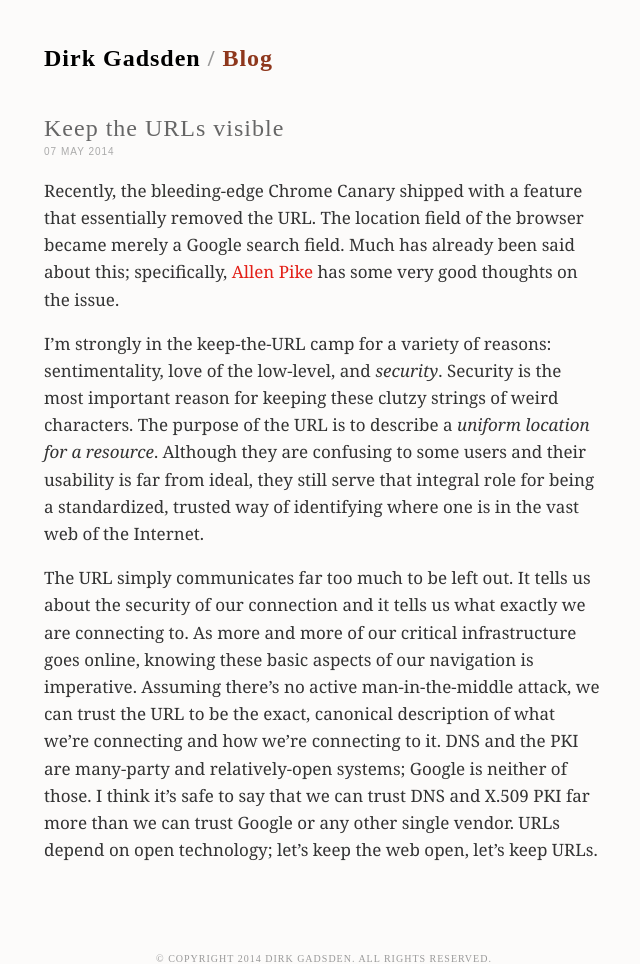
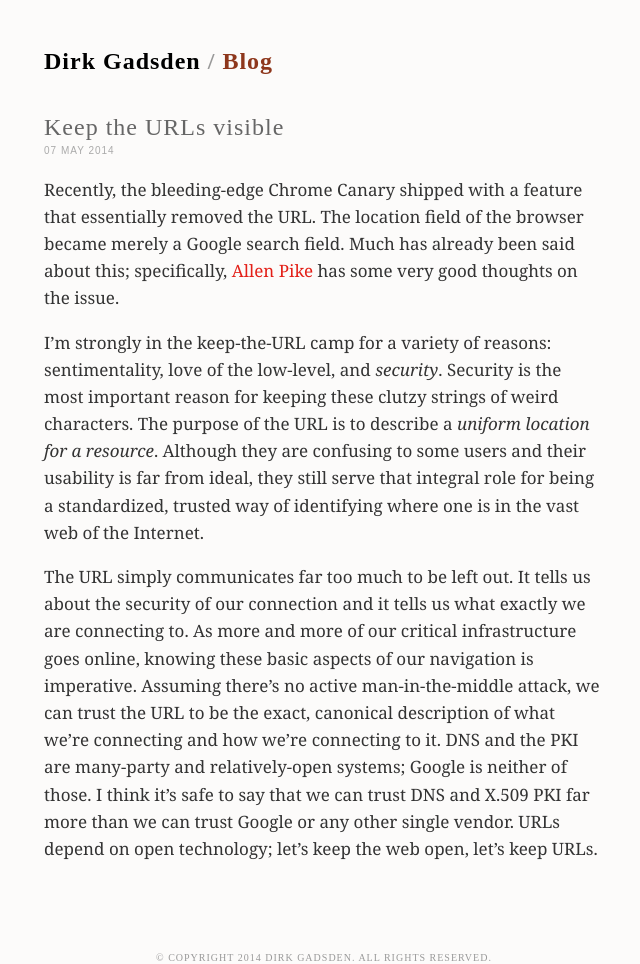
Before and after one commit to dirk/dirk.to, a Jekyll site: the page built from 6/blog/_posts/2014-05-07-keep-urls-visible.md, in a window 1280 px wide. Shown: the whole page, without its empty margins (316-956 px from the left). Built offline with Jekyll 4.4.1, drawn with Linux system fonts in a browser that asks for light colours; Markdown is read by kramdown in place of the engine named in the settings; comment, search, counter and statistics services are not loaded.

```diff
--- a/6/css/blog.css
+++ b/6/css/blog.css
@@ -41,7 +41,7 @@ h2 span, .posts h3 span {color: #999; font-family: Arial, sans-serif;}
 }
 
 
-header h1 {font-family: "ff-dagny-web-pro"; font-weight: 700; letter-spacing: 1px; font-size: 2.4em; margin: 1.875em 0 1.675em 0; color: #999;}
+header h1 {font-family: "ff-dagny-web-pro"; font-weight: 700; letter-spacing: 1px; font-size: 2.4em; margin: 2em 0 1.5em 0; color: #999;}
 header h1 a {color: #000;}
 header h1 a.blog {color: #8e371c;}
 
```
Also changed, not shown: 6/blog/_posts/2014-05-13-input-latency-and-framerate.md (added, +6 -0 lines).
